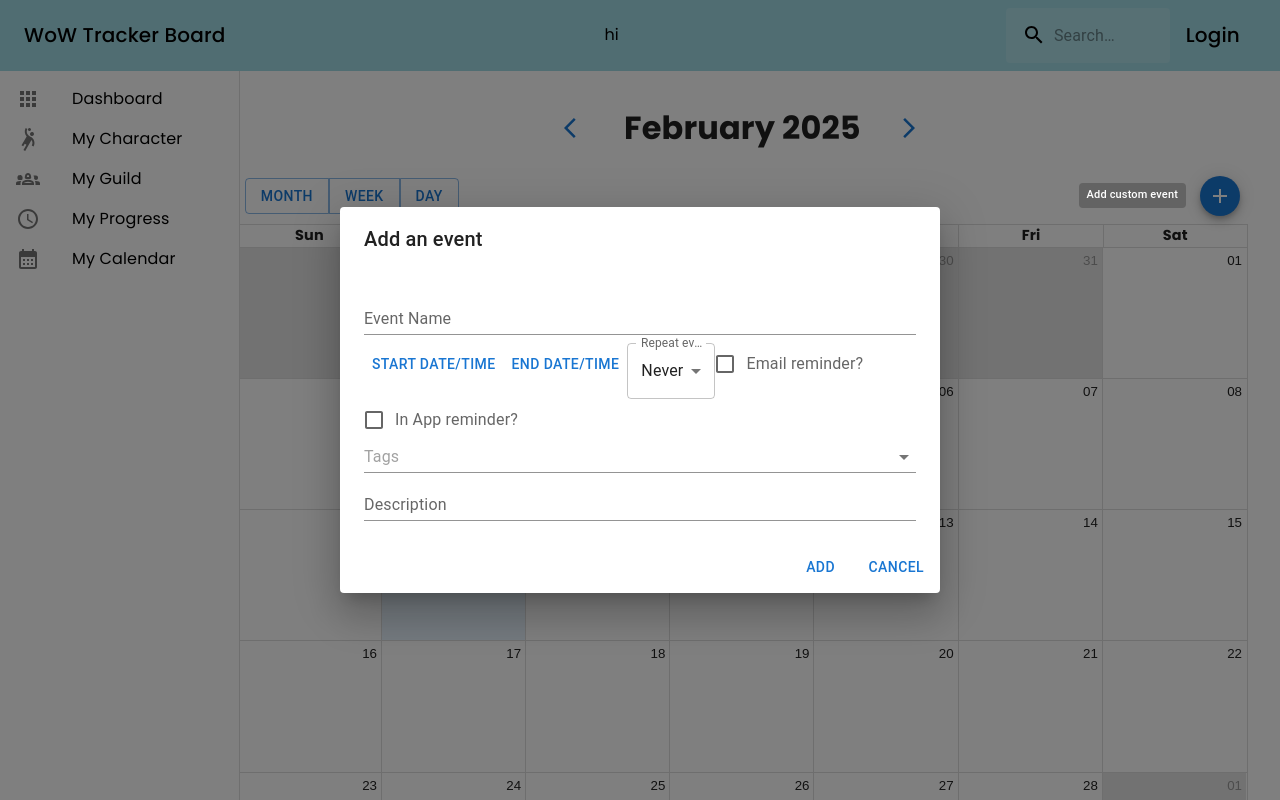
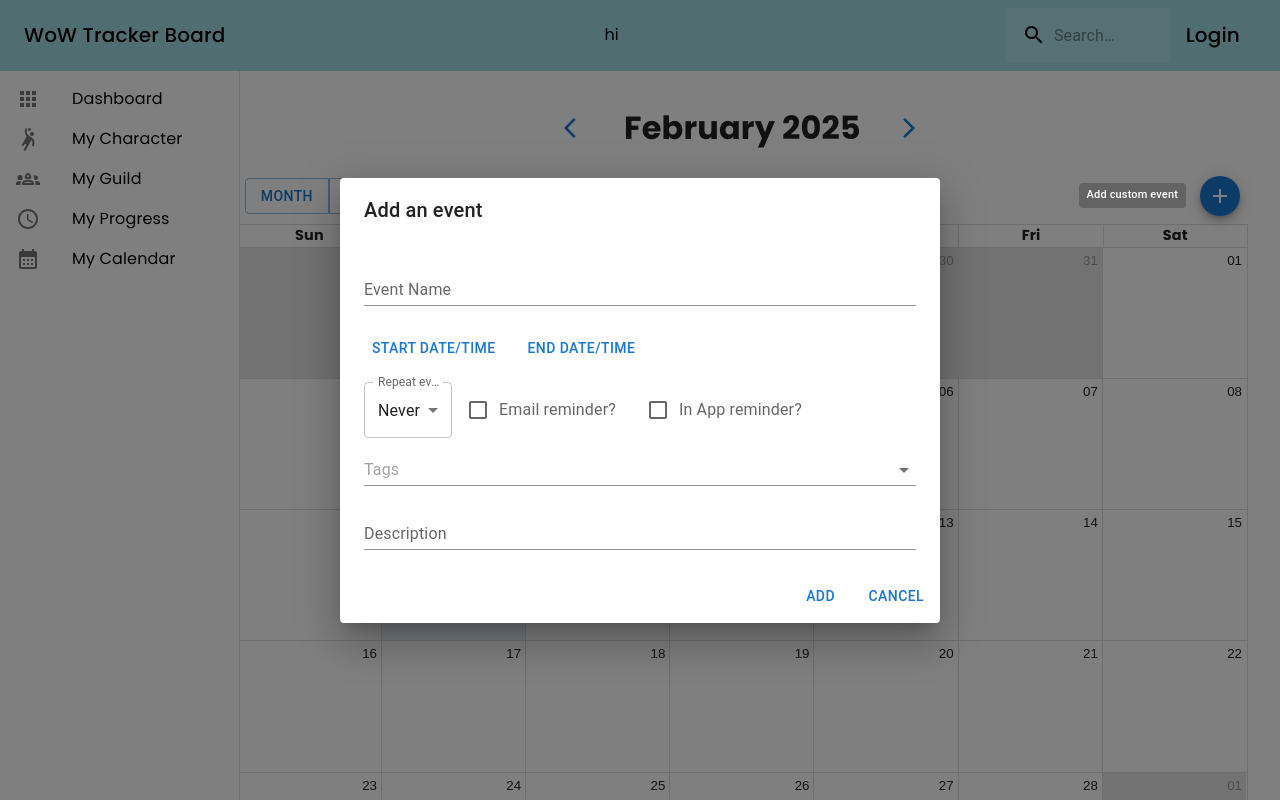
Before and after one commit to kattschmidtt/wow-tracker-dashboard, a React (Vite) app in the folder client/: page /my-calendar in a window 1280 px wide. Both pictures are taken after a click on the button 1220 px from the left and 196 px from the top of the page. Shown: the top 800 px of the page. Built offline with nearby package versions, Linux system fonts and the light colour scheme; no server answers; a web font is replaced by a local one.

Commit message:
fixed modal spacing to make pretty

```diff
--- a/client/src/components/Calendar/CalendarToolbar.tsx
+++ b/client/src/components/Calendar/CalendarToolbar.tsx
@@ -1,6 +1,7 @@
 import { useState } from "react";
 import InputModal from "../Generics/InputModal";
 import {
+  Box,
   Button,
   ButtonGroup,
   Checkbox,
@@ -13,6 +14,7 @@ import {
   InputLabel,
   MenuItem,
   Select,
+  Grid,
 } from "@mui/material";
 import AddIcon from "@mui/icons-material/Add";
 import { ToolbarProps } from "react-big-calendar";
@@ -89,22 +91,40 @@ function CalendarToolbar(props: ToolbarProps) {
               eventType={"Add"}
               onSubmit={() => alert("i submit")}
             >
+              <Grid container spacing={2}>
+                {/* Event Name */}
+                <Grid item xs={12}>
                   <TextField
                     label="Event Name"
                     variant="standard"
                     fullWidth
                     margin="normal"
                   />
+                </Grid>
+
+                {/* start and end date/time */}
+                <Grid item xs={12}>
+                  <Box display="flex" gap={2}>
                     <Button
-                onClick={() => alert("this will pop up Date and Time picker")}
+                      onClick={() =>
+                        alert("this will pop up Date and Time picker")
+                      }
                     >
                       Start Date/Time
                     </Button>
                     <Button
-                onClick={() => alert("this will pop up Date and Time picker")}
+                      onClick={() =>
+                        alert("this will pop up Date and Time picker")
+                      }
                     >
                       End Date/Time
                     </Button>
+                  </Box>
+                </Grid>
+
+                {/* repeat event, email reminder, in app reminder */}
+                <Grid item xs={12}>
+                  <Box display="flex" gap={2} alignItems="center">
                     <FormControl>
                       <InputLabel>Repeat event?</InputLabel>
                       <Select value={repeatEvent} label="Repeat event?">
@@ -121,7 +141,11 @@ function CalendarToolbar(props: ToolbarProps) {
                       control={<Checkbox />}
                       label="In App reminder?"
                     />
-              {/* Chip auto complete */}
+                  </Box>
+                </Grid>
+
+                {/* tags */}
+                <Grid item xs={12}>
                   <Autocomplete
                     multiple
                     options={["peepee", "poopoo"]}
@@ -133,13 +157,18 @@ function CalendarToolbar(props: ToolbarProps) {
                       />
                     )}
                   />
+                </Grid>
 
+                {/* description */}
+                <Grid item xs={12}>
                   <TextField
                     label="Description"
                     fullWidth
                     multiline
                     variant="standard"
                   />
+                </Grid>
+              </Grid>
             </InputModal>
           </Tooltip>
         </div>
```
Lines whose indentation alone changed are shown as unchanged.
